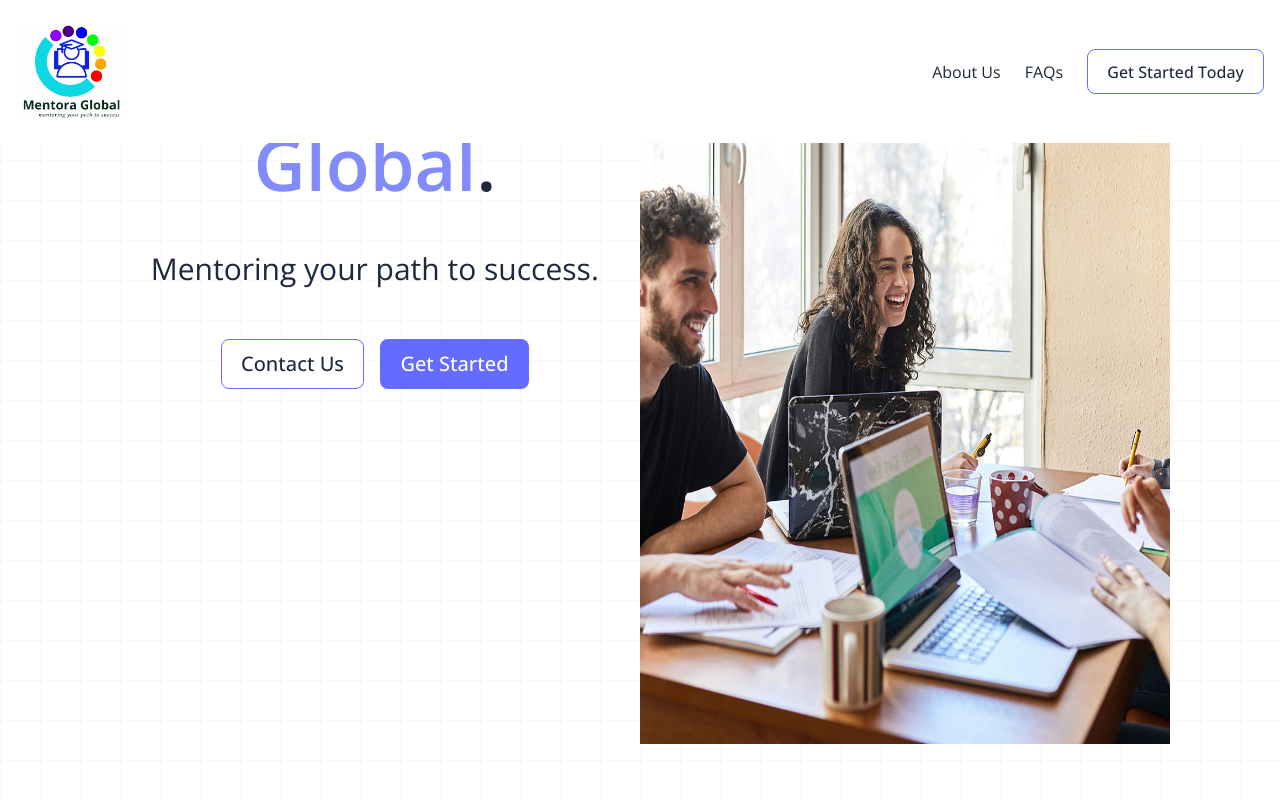
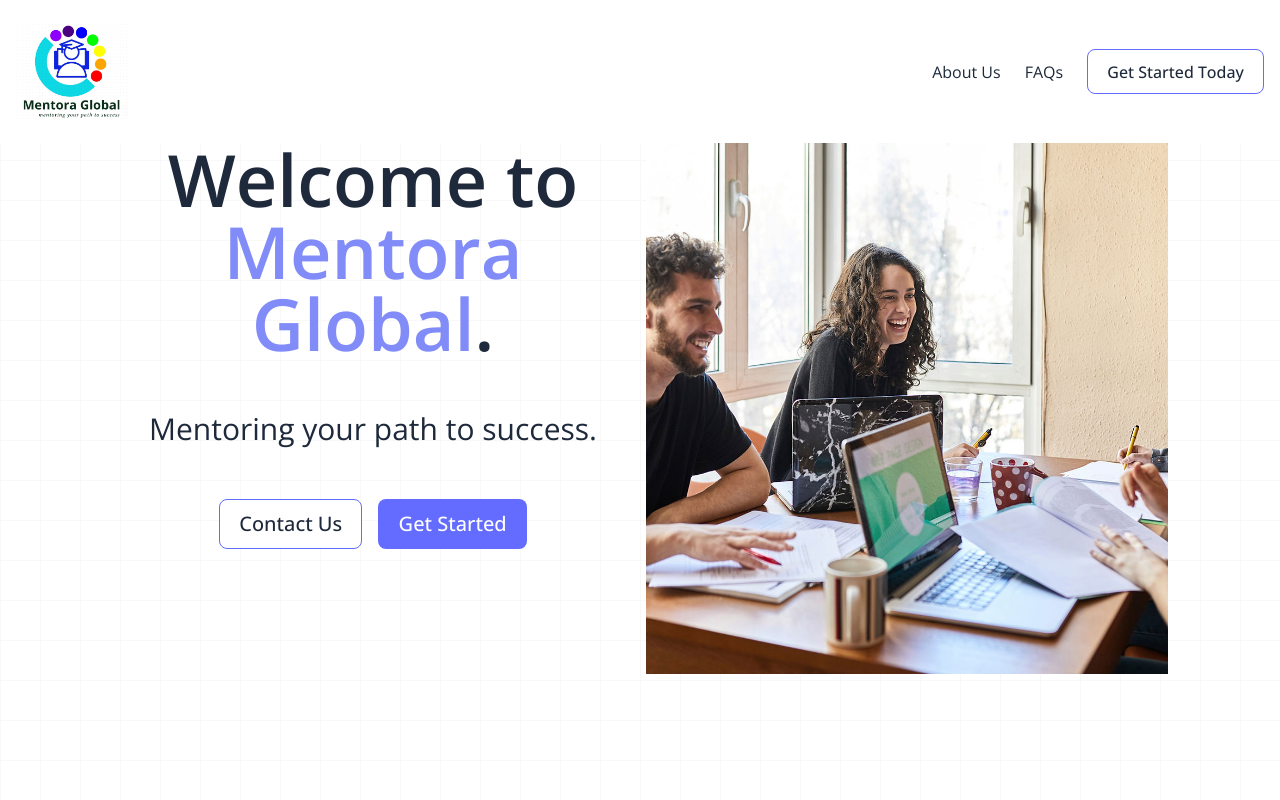
Before and after one commit to ajdjyt/landing-site, a SvelteKit app: page / in a window 1280 px wide. Shown: the top 800 px of the page. Built offline with nearby package versions, Linux system fonts and the light colour scheme.

Commit message:
fix the image in both md and sm

```diff
--- a/src/components/Hero.svelte
+++ b/src/components/Hero.svelte
@@ -1,13 +1,12 @@
 <script>
-	import SectionWrapper from './SectionWrapper.svelte';
 	import CTAs from './CTAs.svelte';
 </script>
 
-<SectionWrapper id={'hero'}>
-	<div class="flex flex-col md:flex-row min-h-screen ">
-		<div class="h-[60vh] flex flex-col md:gap-10 space-y-3 md:flex-1 items-center justify-center md:pb-14">
+
+<div class="md:max-w-[85%] mx-auto w-full flex flex-col md:flex-row min-h-screen md:space-x-3 px-4 z-20 items-center justify-center ">
+	<div class="max-w-[85%] h-[45vh]  md:h-auto flex flex-col md:gap-10 space-y-3 md:flex-1 items-center justify-end pb-14 ">
 		<h2
-				class="text-5xl md:text-7xl max-w-[50rem] mx-auto w-full text-center font-semibold"
+			class="text-5xl md:text-7xl max-w-[50rem] mx-auto w-full text-center font-semibold "
 		>
 			Welcome to <span class="text-indigo-400">Mentora Global</span>.
 		</h2>
@@ -17,8 +16,7 @@
 		<CTAs dark="" />
 		<div class="flex items-center justify-center gap-2 text-base"></div>
 	</div>
-		<div class="md:min-w-1/2 flex-1 items-center justify-center pb-10 md:pb-14 flex flex-col ">
+	<div class="md:min-w-1/2 w-screen flex-1 items-center justify-center md:pb-10 pb-14 flex flex-col">
 		<img class="w-full h-full" src="assets/hero-md.jpg" alt="Please use a supported browser">
 	</div>
 </div>
-</SectionWrapper>
```
Lines whose indentation alone changed are shown as unchanged.
